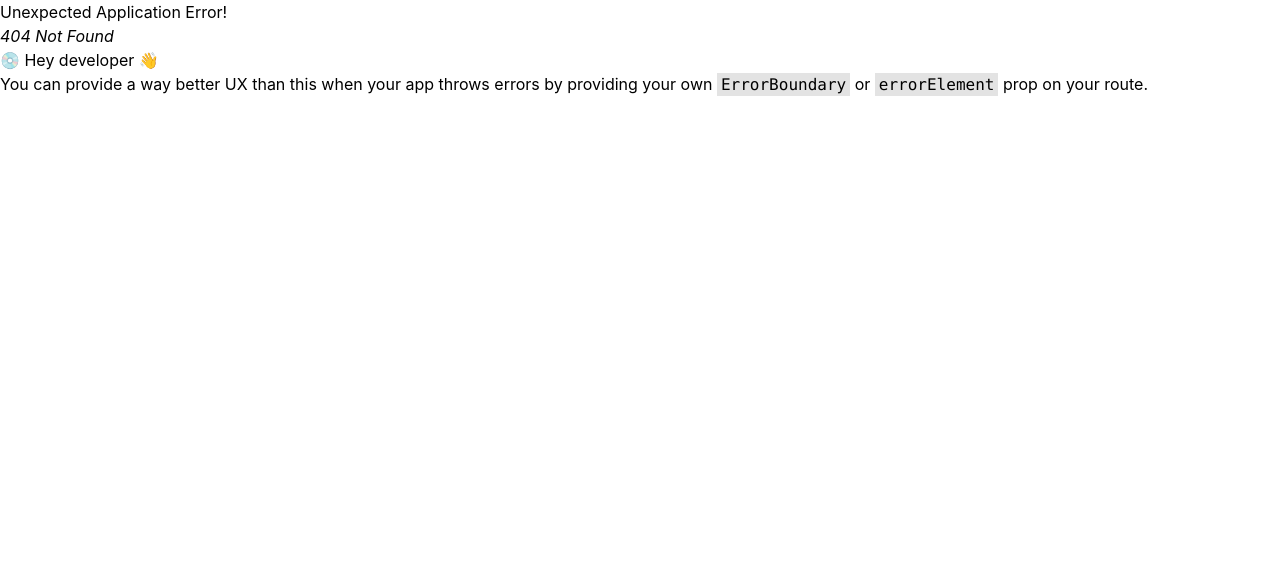
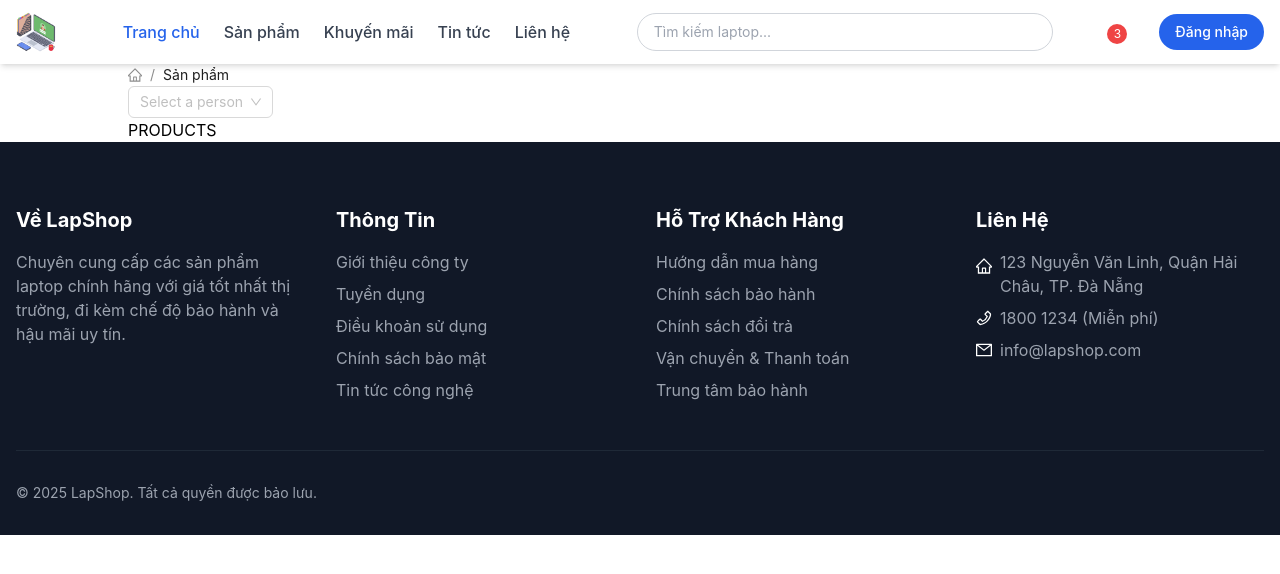
Before and after one commit to mynameisthanhdat/lapshop, a React (Create React App) app: page /products in a window 1280 px wide. Before the commit this address had no page. Shown: the top 574 px of the page. Built offline with nearby package versions, Linux system fonts and the light colour scheme.

Commit message:
day 7 - change logic product card, router and set up base Products page

```diff
--- /dev/null
+++ b/src/components/footer/index.tsx
@@ -0,0 +1,175 @@
+import React from "react";
+import { PhoneOutlined, HomeOutlined, MailOutlined } from "@ant-design/icons";
+
+const Footer = () => {
+  return (
+    <footer className="bg-gray-900 text-white pt-16 pb-8">
+      <div className="container mx-auto px-4">
+        <div className="grid grid-cols-1 md:grid-cols-2 lg:grid-cols-4 gap-8 mb-12">
+          <div>
+            <h3 className="text-xl font-bold mb-4">Về LapShop</h3>
+            <p className="text-gray-400 mb-4">
+              Chuyên cung cấp các sản phẩm laptop chính hãng với giá tốt nhất
+              thị trường, đi kèm chế độ bảo hành và hậu mãi uy tín.
+            </p>
+            <div className="flex space-x-4">
+              <a
+                href="#"
+                className="text-gray-400 hover:text-white transition-colors cursor-pointer"
+              >
+                <i className="fab fa-facebook-f text-xl"></i>
+              </a>
+              <a
+                href="#"
+                className="text-gray-400 hover:text-white transition-colors cursor-pointer"
+              >
+                <i className="fab fa-twitter text-xl"></i>
+              </a>
+              <a
+                href="#"
+                className="text-gray-400 hover:text-white transition-colors cursor-pointer"
+              >
+                <i className="fab fa-instagram text-xl"></i>
+              </a>
+              <a
+                href="#"
+                className="text-gray-400 hover:text-white transition-colors cursor-pointer"
+              >
+                <i className="fab fa-youtube text-xl"></i>
+              </a>
+            </div>
+          </div>
+
+          <div>
+            <h3 className="text-xl font-bold mb-4">Thông Tin</h3>
+            <ul className="space-y-2">
+              <li>
+                <a
+                  href="#"
+                  className="text-gray-400 hover:text-white transition-colors cursor-pointer"
+                >
+                  Giới thiệu công ty
+                </a>
+              </li>
+              <li>
+                <a
+                  href="#"
+                  className="text-gray-400 hover:text-white transition-colors cursor-pointer"
+                >
+                  Tuyển dụng
+                </a>
+              </li>
+              <li>
+                <a
+                  href="#"
+                  className="text-gray-400 hover:text-white transition-colors cursor-pointer"
+                >
+                  Điều khoản sử dụng
+                </a>
+              </li>
+              <li>
+                <a
+                  href="#"
+                  className="text-gray-400 hover:text-white transition-colors cursor-pointer"
+                >
+                  Chính sách bảo mật
+                </a>
+              </li>
+              <li>
+                <a
+                  href="#"
+                  className="text-gray-400 hover:text-white transition-colors cursor-pointer"
+                >
+                  Tin tức công nghệ
+                </a>
+              </li>
+            </ul>
+          </div>
+
+          <div>
+            <h3 className="text-xl font-bold mb-4">Hỗ Trợ Khách Hàng</h3>
+            <ul className="space-y-2">
+              <li>
+                <a
+                  href="#"
+                  className="text-gray-400 hover:text-white transition-colors cursor-pointer"
+                >
+                  Hướng dẫn mua hàng
+                </a>
+              </li>
+              <li>
+                <a
+                  href="#"
+                  className="text-gray-400 hover:text-white transition-colors cursor-pointer"
+                >
+                  Chính sách bảo hành
+                </a>
+              </li>
+              <li>
+                <a
+                  href="#"
+                  className="text-gray-400 hover:text-white transition-colors cursor-pointer"
+                >
+                  Chính sách đổi trả
+                </a>
+              </li>
+              <li>
+                <a
+                  href="#"
+                  className="text-gray-400 hover:text-white transition-colors cursor-pointer"
+                >
+                  Vận chuyển & Thanh toán
+                </a>
+              </li>
+              <li>
+                <a
+                  href="#"
+                  className="text-gray-400 hover:text-white transition-colors cursor-pointer"
+                >
+                  Trung tâm bảo hành
+                </a>
+              </li>
+            </ul>
+          </div>
+
+          <div>
+            <h3 className="text-xl font-bold mb-4">Liên Hệ</h3>
+            <ul className="space-y-2">
+              <li className="flex items-start">
+                <HomeOutlined className="mt-2" />
+                <span className="text-gray-400 ml-2">
+                  123 Nguyễn Văn Linh, Quận Hải Châu, TP. Đà Nẵng
+                </span>
+              </li>
+              <li className="flex items-center">
+                <PhoneOutlined />
+                <span className="text-gray-400 ml-2">1800 1234 (Miễn phí)</span>
+              </li>
+              <li className="flex items-center">
+                <MailOutlined />
+                <span className="text-gray-400 ml-2">info@lapshop.com</span>
+              </li>
+            </ul>
+          </div>
+        </div>
+
+        <div className="border-t border-gray-800 pt-8">
+          <div className="flex flex-col md:flex-row justify-between items-center">
+            <div className="text-gray-400 text-sm mb-4 md:mb-0">
+              © 2025 LapShop. Tất cả quyền được bảo lưu.
+            </div>
+
+            <div className="flex space-x-6">
+              <i className="fab fa-cc-visa text-2xl text-gray-400"></i>
+              <i className="fab fa-cc-mastercard text-2xl text-gray-400"></i>
+              <i className="fab fa-cc-paypal text-2xl text-gray-400"></i>
+              <i className="fab fa-cc-jcb text-2xl text-gray-400"></i>
+            </div>
+          </div>
+        </div>
+      </div>
+    </footer>
+  );
+};
+
+export default Footer;
--- a/src/components/home-type-products/index.tsx
+++ b/src/components/home-type-products/index.tsx
@@ -2,16 +2,18 @@ import React, { useState } from "react";
 import { products } from "./fakeData";
 import ProductCard from "../hot-products/productCard";
 import { dataOptions, IProduct, IOption } from "./homeTypeProducts.interface";
+import { useNavigate } from "react-router-dom";
 
 const HomeTypeProducts = () => {
+  const navigate = useNavigate();
+
   const [optionSelected, setOptionSelected] = useState<IOption>(dataOptions[0]);
   // optionSelected.value => gaming/ofice/design/student
-
   const [data, setData] = useState<IProduct[]>(
     products.filter((x) => x.category === optionSelected.value)
   );
 
-  console.log('data: ', data);
+  console.log("data: ", data);
 
   // có 2 cách để lọc dữ liệu
   // cách 1: filter/lọc trực tiếp ở mapping products
@@ -19,7 +21,7 @@ const HomeTypeProducts = () => {
 
   return (
     <div>
-      <h2>Sản Phẩm Theo Danh Mục</h2>
+      <h2 className="text-2xl font-bold mb-4">Sản Phẩm Theo Danh Mục</h2>
       <div className="flex justify-center w-full">
         <div className="flex gap-2 shadow-md rounded-full p-1 w-fit border-red-100 border">
           {dataOptions.map((item) => (
@@ -27,7 +29,7 @@ const HomeTypeProducts = () => {
               key={item.id}
               onClick={() => {
                 setOptionSelected(item);
-                setData(products.filter((x) => x.category === item.value))
+                setData(products.filter((x) => x.category === item.value));
               }}
               className={`px-4 py-3 text-md font-semibold rounded-full cursor-pointer ${
                 optionSelected.id === item.id
@@ -46,9 +48,17 @@ const HomeTypeProducts = () => {
           .map((item: IProduct, index: number) => (
             <ProductCard key={index} item={item} />
           ))}
-          {/* {data.map((item: IProduct, index: number) => (
+        {/* {data.map((item: IProduct, index: number) => (
             <ProductCard key={index} item={item} />
           ))} */}
+      </div>
+      <div
+        onClick={() => {
+          navigate("/products");
+        }}
+        className="m-auto mb-6 px-6 py-2 bg-white hover:bg-blue-100 border-blue-600 cursor-pointer border rounded-full text-blue-600 w-fit"
+      >
+        Xem thêm sản phẩm
       </div>
     </div>
   );
--- a/src/components/hot-products/index.tsx
+++ b/src/components/hot-products/index.tsx
@@ -1,14 +1,26 @@
 import React from "react";
 import ProductCard from "./productCard";
 import { dataHotProducts, IHotProduct } from "./hotProduct.interface";
+import { ArrowRightOutlined } from "@ant-design/icons";
+import { useNavigate } from "react-router-dom";
 
 const HotProducts = () => {
+  const navigate = useNavigate();
+
   return (
     <div className="mt-12 pb-5">
-      <h1 className="text-2xl font-bold mb-4">Sản Phẩm Nổi Bật</h1>
+      <div className="flex justify-between">
+        <h1 className="text-2xl font-bold mb-4">Sản Phẩm Nổi Bật</h1>
+        <p
+          onClick={() => navigate("/products")}
+          className="text-blue-700 hover:text-blue-400 cursor-pointer text-sm font-semibold"
+        >
+          Xem thêm <ArrowRightOutlined />
+        </p>
+      </div>
       <div className="grid grid-cols-1 md:grid-cols-2 lg:grid-cols-4 gap-10">
         {dataHotProducts.map((item: IHotProduct, index: number) => (
-          <ProductCard key={index} item={item} />
+          <ProductCard key={index} item={item} isHot={true} />
         ))}
       </div>
     </div>
--- a/src/components/hot-products/productCard.tsx
+++ b/src/components/hot-products/productCard.tsx
@@ -3,19 +3,24 @@ import { ShoppingCartOutlined } from "@ant-design/icons";
 import { IHotProduct } from "./hotProduct.interface";
 
 interface Props {
-  item: IHotProduct;
+  item: IHotProduct; // REQUIRED PROP => BAT BUOC PHAI TRUYEN
+  isHot?: boolean; // OPTIONAL PROP => CO THE THE TRUYEN - CO / KO => neu khong truyen qua thi prop nay luon bang undefined
 }
 
 const ProductCard = (props: Props) => {
-  const { item } = props;
+  const { item, isHot } = props;
+  console.log("isHot: ", isHot);
+
   return (
     <div className="rounded-xl bg-white shadow-md hover:shadow-xl transition-transform cursor-pointer">
       <div className="relative">
         <img className="rounded-xl" src={item.image} alt="" />
+        {isHot && (
           <div className="absolute top-3 left-3 bg-red-500 rounded text-white px-2 py-1 text-xs font-bold">
             Giảm {item.discount}%
           </div>
-        {item.isHot && (
+        )}
+        {isHot && item.isHot && (
           <div className="absolute top-3 right-3 bg-yellow-500 rounded text-white px-2 py-1 text-xs font-bold">
             HOT
           </div>
@@ -28,13 +33,19 @@ const ProductCard = (props: Props) => {
             <span className="text-lg font-bold text-blue-600">
               {item.price}đ
             </span>
+            {isHot && (
               <span className="text-sm text-gray-500 line-through ml-2">
                 {item.oldPrice}đ
               </span>
+            )}
           </div>
+          {isHot ? (
             <div className="py-1 px-2 bg-blue-500 rounded-full cursor-pointer hover:opacity-70">
               <ShoppingCartOutlined className="text-white" />
             </div>
+          ) : (
+            <div className="bg-blue-600 hover:bg-blue-700 cursor-pointer text-white px-4 py-2 rounded-lg text-sm font-semibold whitespace-nowrap">Thêm giỏ hàng</div>
+          )}
         </div>
       </div>
     </div>
--- a/src/components/navbar/index.tsx
+++ b/src/components/navbar/index.tsx
@@ -26,7 +26,7 @@ const Navbar = () => {
             Trang chủ
           </NavLink>
           <NavLink
-            to="/"
+            to="/products"
             className="font-medium text-gray-700 hover:text-blue-600 transition-colors cursor-pointer whitespace-nowrap"
           >
             Sản phẩm
--- a/src/layout/index.tsx
+++ b/src/layout/index.tsx
@@ -1,5 +1,6 @@
 import React from "react";
 import Navbar from "../components/navbar";
+import Footer from "../components/footer";
 import { Outlet } from "react-router-dom";
 
 const Layout = () => {
@@ -9,6 +10,7 @@ const Layout = () => {
       <div className="md:px-5 lg:px-12 xl:px-32 px-2">
         <Outlet />
       </div>
+      <Footer />
     </div>
   )
 }
--- /dev/null
+++ b/src/pages/products/index.tsx
@@ -0,0 +1,43 @@
+import React from "react";
+import { HomeOutlined, UserOutlined } from "@ant-design/icons";
+import { Breadcrumb, Select } from "antd";
+
+const items = [
+  {
+    href: "/",
+    title: <HomeOutlined />,
+  },
+  {
+    title: "Sản phẩm",
+  },
+];
+
+const Products = () => {
+  return (
+    <div>
+      <Breadcrumb items={items} />
+      <Select
+        showSearch
+        placeholder="Select a person"
+        optionFilterProp="label"
+        options={[
+          {
+            value: "jack",
+            label: "Jack",
+          },
+          {
+            value: "lucy",
+            label: "Lucy",
+          },
+          {
+            value: "tom",
+            label: "Tom",
+          },
+        ]}
+      />
+      <p>PRODUCTS</p>
+    </div>
+  );
+};
+
+export default Products;
--- a/src/router/index.tsx
+++ b/src/router/index.tsx
@@ -2,6 +2,7 @@ import { createBrowserRouter } from "react-router-dom";
 import Home from "../pages/home";
 import Contact from "../pages/contact";
 import Layout from "../layout";
+import Products from "../pages/products";
 
 export const router = createBrowserRouter([
   {
@@ -13,6 +14,10 @@ export const router = createBrowserRouter([
         element: <Home />
       },
       {
+        path: "/products",
+        element: <Products />
+      },
+      {
         path: "/contact",
         element: <Contact />
       }
```
Lines whose indentation alone changed are shown as unchanged.
